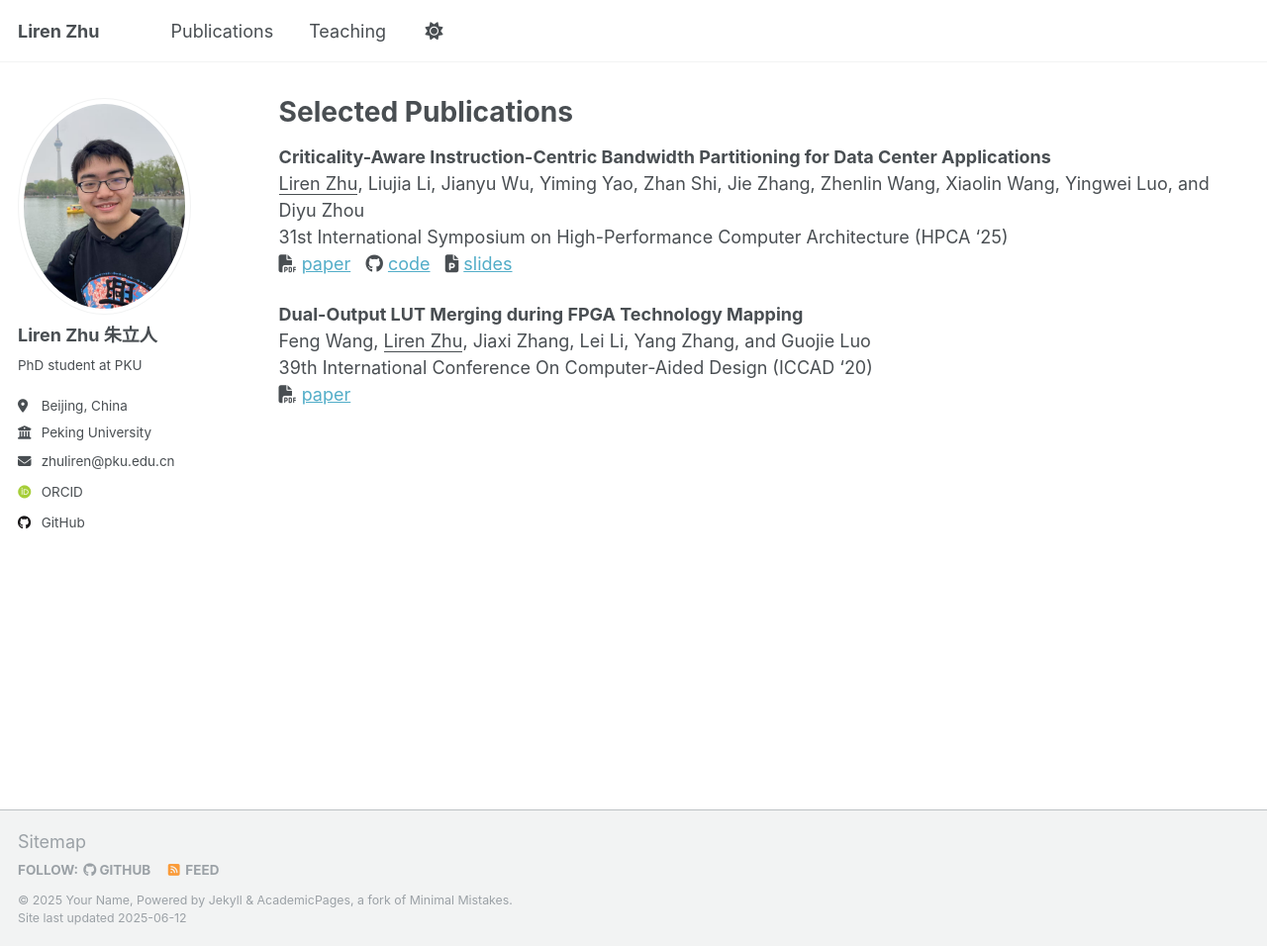
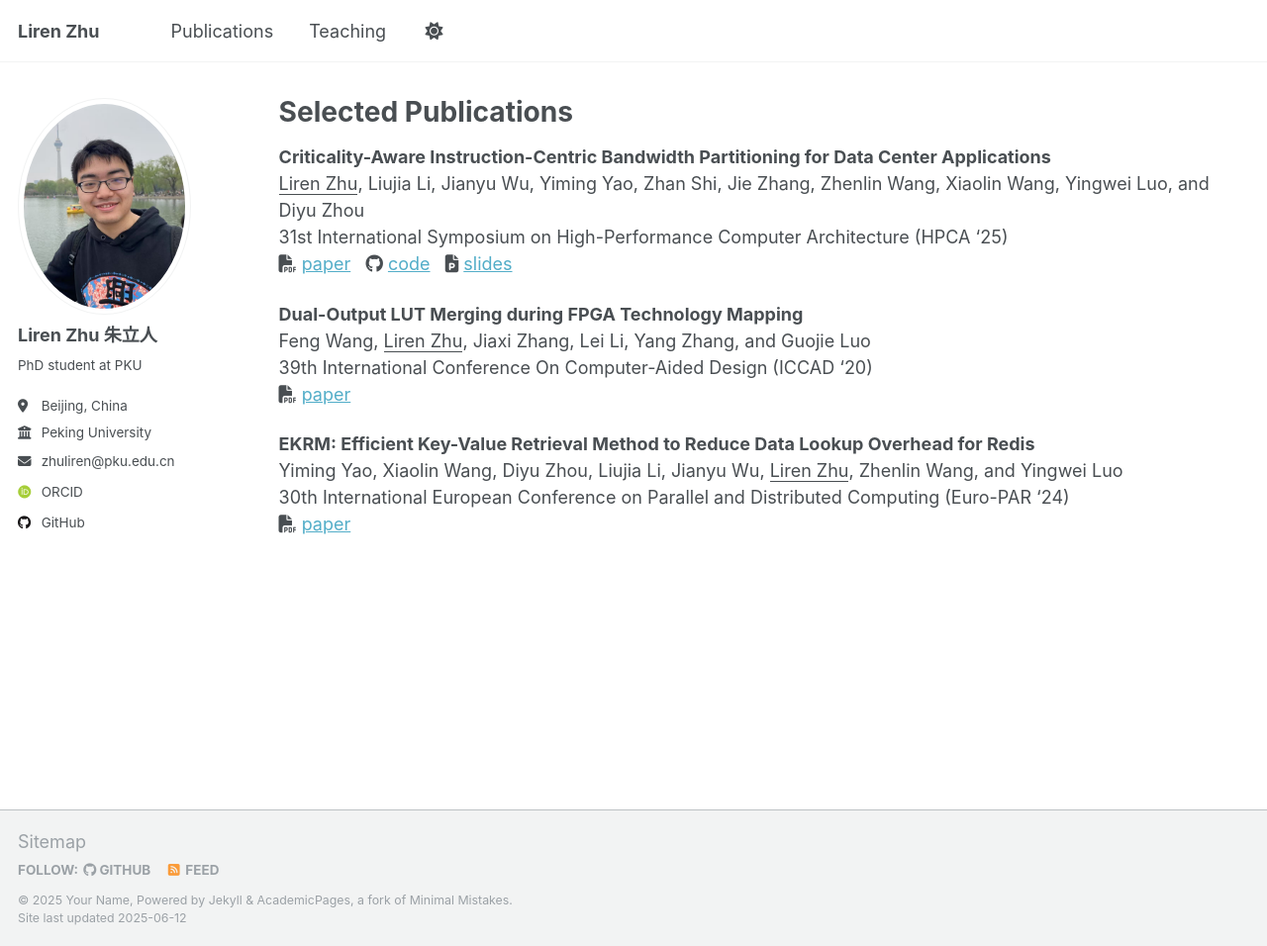
Before and after one commit to PKU-ZLR/PKU-ZLR.github.io, a Jekyll site: the page built from _pages/publications.md, in a window 1280 px wide and 956 px high. Shown: the whole window at 99% size. Built offline with Jekyll 4.4.1, drawn with Linux system fonts in a browser that asks for light colours; some web fonts are replaced.

Commit message:
Update publications.md

```diff
--- a/_pages/publications.md
+++ b/_pages/publications.md
@@ -20,3 +20,8 @@ author_profile: true
 Feng Wang, <ins>Liren Zhu</ins>, Jiaxi Zhang, Lei Li, Yang Zhang, and Guojie Luo \
 39th International Conference On Computer-Aided Design (ICCAD '20) \
 <i class="fas fa-file-pdf" aria-hidden="true"></i> [paper](/files/ICCAD20.pdf)
+
+**EKRM: Efficient Key-Value Retrieval Method to Reduce Data Lookup Overhead for Redis** \
+Yiming Yao, Xiaolin Wang, Diyu Zhou, Liujia Li, Jianyu Wu, <ins>Liren Zhu</ins>, Zhenlin Wang, and Yingwei Luo \
+30th International European Conference on Parallel and Distributed Computing (Euro-PAR '24) \
+<i class="fas fa-file-pdf" aria-hidden="true"></i> [paper](/files/EURO-PAR24.pdf)
```
